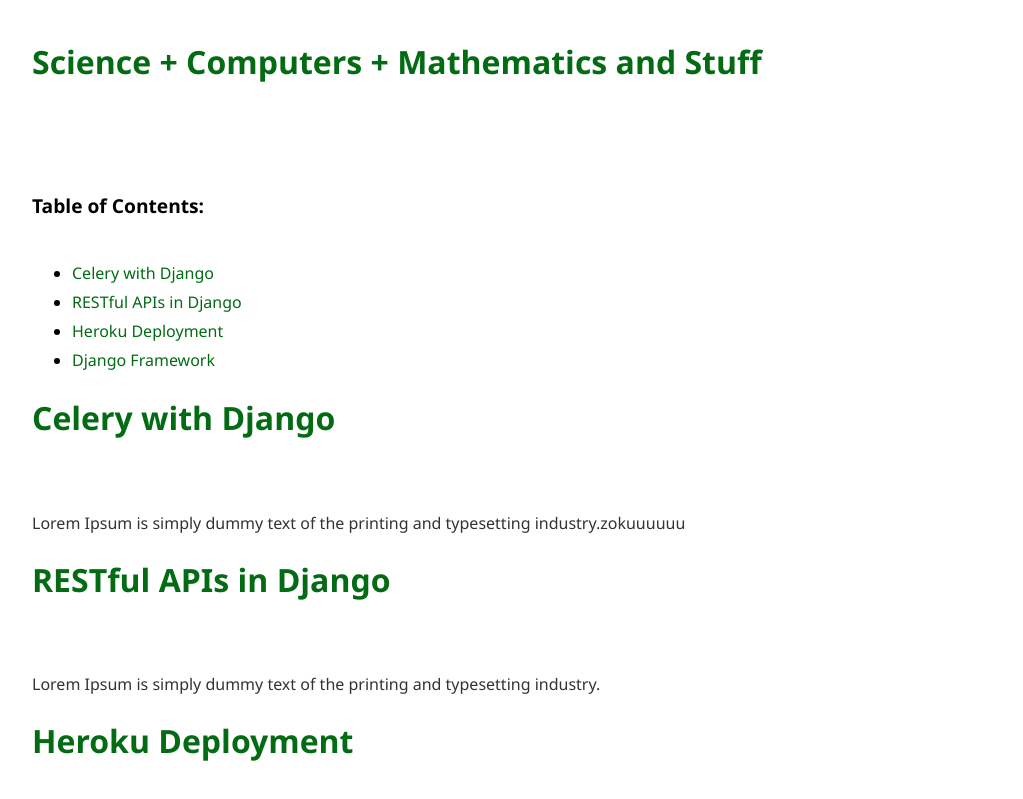
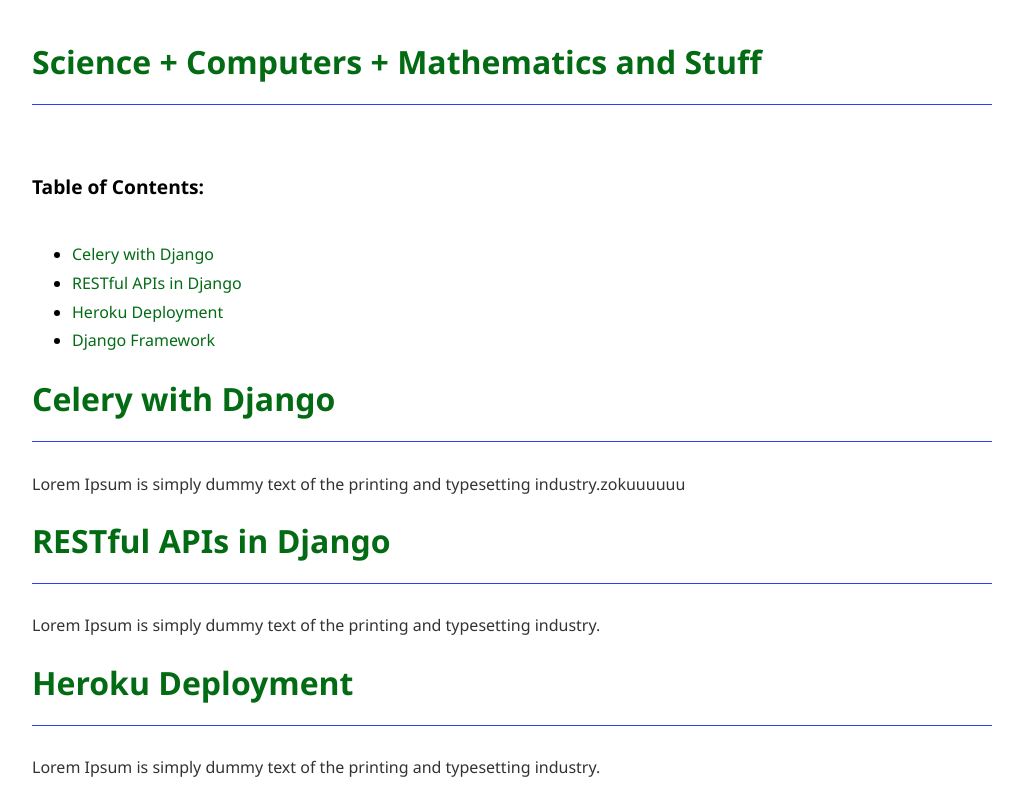
Before and after one commit to ArshidBaba/ArshidBaba.github.io, a plain HTML site: page index.html in a window 1280 px wide. Shown: the top 799 px of the page, without its empty margins (128-1151 px from the left). Drawn offline with Linux system fonts and the light colour scheme.

Commit message:
made changes

```diff
--- a/css/main.css
+++ b/css/main.css
@@ -73,7 +73,7 @@ hr {
     position: relative;
     top: 0px;
     border: none;
-    height: 0px;
+    height: 0.5px;
     background: rgb(45, 65, 240);
-    margin-bottom: 50px;
+    margin-bottom: 30px;
 }
```
